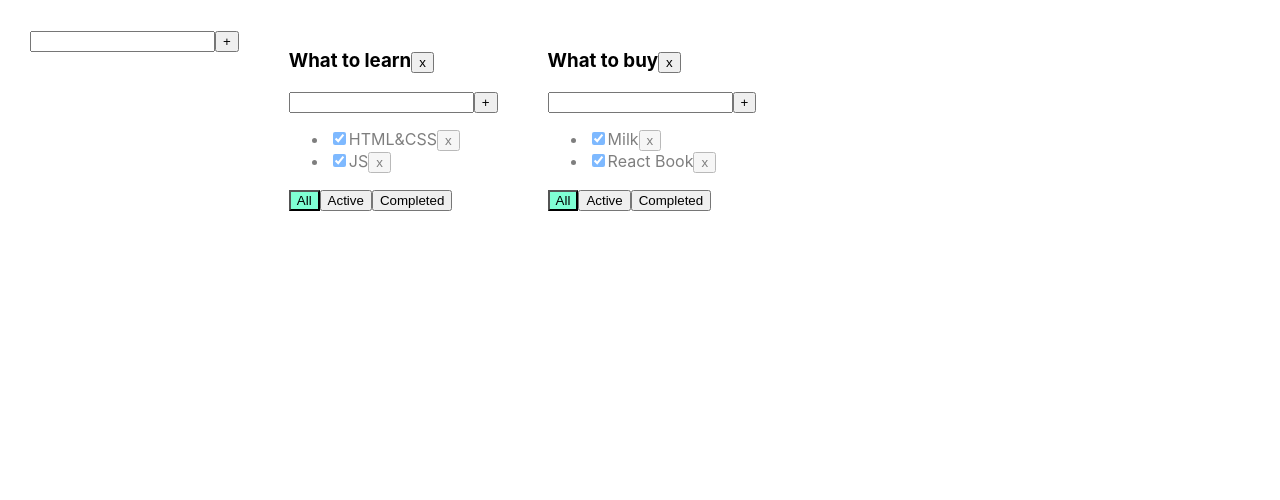
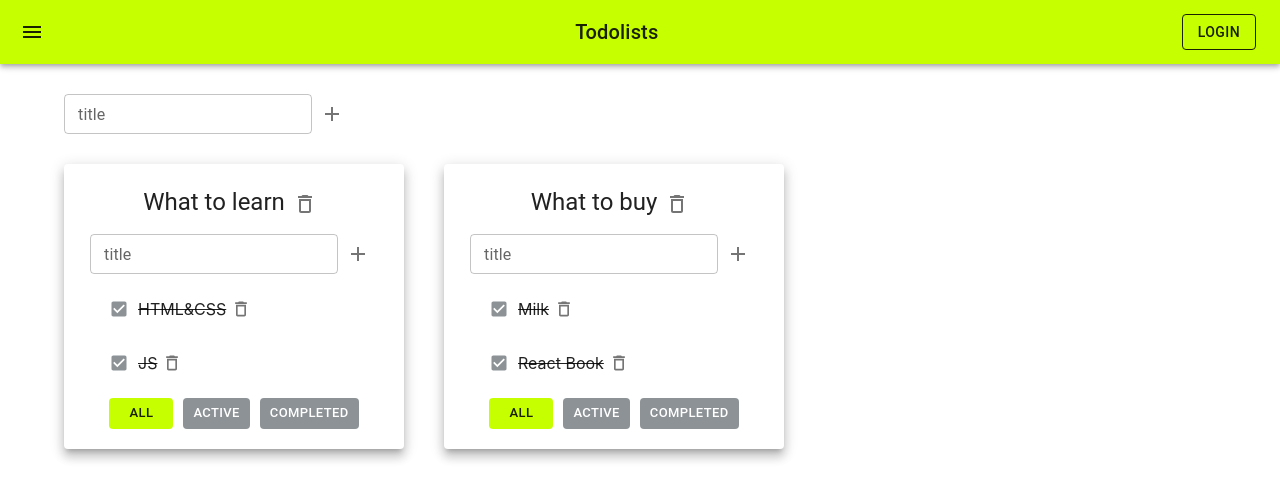
Before and after one commit to Pavel-Grigoryev/todolist-ts-07, a React (Create React App) app: page / in a window 1280 px wide. Shown: the top 500 px of the page. Built offline with nearby package versions, Linux system fonts and the light colour scheme.

Commit message:
MUI components added

```diff
--- a/package.json
+++ b/package.json
@@ -3,6 +3,10 @@
   "version": "0.1.0",
   "private": true,
   "dependencies": {
+    "@emotion/react": "^11.10.4",
+    "@emotion/styled": "^11.10.4",
+    "@mui/icons-material": "^5.10.9",
+    "@mui/material": "^5.10.11",
     "@testing-library/jest-dom": "^4.2.4",
     "@testing-library/react": "^9.3.2",
     "@testing-library/user-event": "^7.1.2",
@@ -14,7 +18,7 @@
     "react": "^16.13.1",
     "react-dom": "^16.13.1",
     "react-scripts": "3.4.1",
-    "typescript": "~3.7.2",
+    "typescript": "^4.8.4",
     "uuid": "^8.0.0"
   },
   "scripts": {
--- a/src/AddItemForm.tsx
+++ b/src/AddItemForm.tsx
@@ -1,4 +1,6 @@
 import React, {ChangeEvent, KeyboardEvent, useState} from 'react';
+import {IconButton, TextField} from "@mui/material";
+import AddIcon from '@mui/icons-material/Add';
 
 type AddItemFormPropsType = {
     addItem: (title: string) => void
@@ -30,13 +32,24 @@ export function AddItemForm(props: AddItemFormPropsType) {
     }
 
     return <div>
-        <input value={title}
-               onChange={onChangeHandler}
-               onKeyPress={onKeyPressHandler}
-               className={error ? "error" : ""}
+        <TextField id="standard-basic"
+                   value={title}
+                   size={"small"}
+                   label="title"
+                   variant="outlined"
+                   onChange={onChangeHandler}
+                   onKeyPress={onKeyPressHandler}
+                   error={!!error}
+                   helperText={error && 'Title is required'}
         />
-        <button onClick={addItem}>+</button>
-
-        {error && <div className="error-message">{error}</div>}
+        {/*<input value={title}*/}
+        {/*       onChange={onChangeHandler}*/}
+        {/*       onKeyPress={onKeyPressHandler}*/}
+        {/*       className={error ? "error" : ""}*/}
+        {/*/>*/}
+        <IconButton onClick={addItem}>
+            <AddIcon/>
+        </IconButton>
+        {/*{error && <div className="error-message">{error}</div>}*/}
     </div>
 }
--- a/src/App.css
+++ b/src/App.css
@@ -1,3 +1,4 @@
+/*
 .App {
   padding: 30px;
   display: flex;
@@ -6,19 +7,24 @@
 .App > div {
   margin-right: 50px;
 }
+*/
 
-.error {
-  border: red 1px solid;
+/*.error {*/
+/*  border: red 1px solid;*/
+/*}*/
+
+/*.error-message {*/
+/*  color: red;*/
+/*}*/
+
+/*.active-filter {*/
+/*  background-color: aquamarine;*/
+/*}*/
+
+/*.is-done {*/
+/*  opacity: 0.5;*/
+/*}*/
+
+{
+text-decoration: line-through;
 }
-
-.error-message {
-  color: red;
-}
-
-.active-filter {
-  background-color: aquamarine;
-}
-
-.is-done {
-  opacity: 0.5;
-}
--- a/src/App.tsx
+++ b/src/App.tsx
@@ -3,9 +3,21 @@ import './App.css';
 import {TaskType, Todolist} from './Todolist';
 import {v1} from 'uuid';
 import {AddItemForm} from './AddItemForm';
+import {AppBar, Button, Container, Grid, IconButton, Paper, Toolbar, Typography} from '@mui/material';
+import {Menu} from "@mui/icons-material";
+
+//data -> CRUD
+//create +
+//read (+,+,+)// filter => //sort, pagination
+//update +
+//delete +
+
+//CLI
+//GUI-!!!!!!
+//VUI
 
 export type FilterValuesType = "all" | "active" | "completed";
-type TodolistType = {
+export type TodolistType = {
     id: string
     title: string
     filter: FilterValuesType
@@ -17,15 +29,22 @@ type TasksStateType = {
 
 
 function App() {
-    function removeTask(id: string, todolistId: string) {
-        //достанем нужный массив по todolistId:
-        let todolistTasks = tasks[todolistId];
-        // перезапишем в этом объекте массив для нужного тудулиста отфилтрованным массивом:
-        tasks[todolistId] = todolistTasks.filter(t => t.id != id);
-        // засетаем в стейт копию объекта, чтобы React отреагировал перерисовкой
-        setTasks({...tasks});
-    }
 
+    //data -> CRUD
+//create +
+//read (+,+,+)// filter => //sort, pagination
+//update +
+//delete +
+
+//CLI
+//GUI-!!!!!!
+//VUI
+
+
+
+
+    // tasks
+    //C:
     function addTask(title: string, todolistId: string) {
         let task = {id: v1(), title: title, isDone: false};
         //достанем нужный массив по todolistId:
@@ -36,14 +55,19 @@ function App() {
         setTasks({...tasks});
     }
 
-    function changeFilter(value: FilterValuesType, todolistId: string) {
-        let todolist = todolists.find(tl => tl.id === todolistId);
-        if (todolist) {
-            todolist.filter = value;
-            setTodolists([...todolists])
+    //U:
+    function changeTaskTitle(id: string, newTitle: string, todolistId: string) {
+        //достанем нужный массив по todolistId:
+        let todolistTasks = tasks[todolistId];
+        // найдём нужную таску:
+        let task = todolistTasks.find(t => t.id === id);
+        //изменим таску, если она нашлась
+        if (task) {
+            task.title = newTitle;
+            // засетаем в стейт копию объекта, чтобы React отреагировал перерисовкой
+            setTasks({...tasks});
         }
     }
-
     function changeStatus(id: string, isDone: boolean, todolistId: string) {
         //достанем нужный массив по todolistId:
         let todolistTasks = tasks[todolistId];
@@ -56,19 +80,19 @@ function App() {
             setTasks({...tasks});
         }
     }
-    function changeTaskTitle(id: string, newTitle: string, todolistId: string) {
+
+    //D:
+    function removeTask(id: string, todolistId: string) {
         //достанем нужный массив по todolistId:
         let todolistTasks = tasks[todolistId];
-        // найдём нужную таску:
-        let task = todolistTasks.find(t => t.id === id);
-        //изменим таску, если она нашлась
-        if (task) {
-            task.title = newTitle;
+        // перезапишем в этом объекте массив для нужного тудулиста отфилтрованным массивом:
+        tasks[todolistId] = todolistTasks.filter(t => t.id != id);
         // засетаем в стейт копию объекта, чтобы React отреагировал перерисовкой
         setTasks({...tasks});
     }
-    }
 
+    // todolists
+    //D:
     function removeTodolist(id: string) {
         // засунем в стейт список тудулистов, id которых не равны тому, который нужно выкинуть
         setTodolists(todolists.filter(tl => tl.id != id));
@@ -77,14 +101,26 @@ function App() {
         // засетаем в стейт копию объекта, чтобы React отреагировал перерисовкой
         setTasks({...tasks});
     }
-    function changeTodolistTitle(id: string, title: string) {
-        // найдём нужный todolist
-        const todolist = todolists.find(tl => tl.id === id);
-        if (todolist) {
-            // если нашёлся - изменим ему заголовок
-            todolist.title = title;
-            setTodolists([...todolists]);
+    //U:
+    function changeTodolistTitle(todoListId: string, title: string) {
+        setTodolists(todolists.map(tl => tl.id === todoListId ? {...tl, title: title}: tl))
     }
+
+    function changeFilter(value: FilterValuesType, todolistId: string) {
+        setTodolists(todolists.map(tl => tl.id === todolistId ? {...tl, filter: value}: tl))
+    }
+
+
+    //C:
+    function addTodolist(title: string) {
+        let newTodolistId = v1();
+        let newTodolist: TodolistType = {id: newTodolistId, title: title, filter: 'all'};
+        const nextState =  [newTodolist, ...todolists]
+        setTodolists(nextState);
+        setTasks({
+            ...tasks,
+            [newTodolistId]: []
+        })
     }
 
     let todolistId1 = v1();
@@ -106,33 +142,43 @@ function App() {
         ]
     });
 
-    function addTodolist(title: string) {
-        let newTodolistId = v1();
-        let newTodolist: TodolistType = {id: newTodolistId, title: title, filter: 'all'};
-        setTodolists([newTodolist, ...todolists]);
-        setTasks({
-            ...tasks,
-            [newTodolistId]: []
-        })
-    }
+
 
     return (
         <div className="App">
-            <AddItemForm addItem={addTodolist} />
+            <AppBar position="static">
+                <Toolbar style={{justifyContent: "space-between"}}>
+                    <IconButton edge="start" color="inherit" aria-label="menu">
+                        <Menu/>
+                    </IconButton>
+                    <Typography variant="h6">
+                        Todolists
+                    </Typography>
+                    <Button color="inherit" variant={"outlined"}>Login</Button>
+                </Toolbar>
+            </AppBar>
+            <Container>
+                <Grid container style={{margin: "30px 0"}} >
+                    <AddItemForm addItem={addTodolist}/>
+                </Grid>
+                <Grid container spacing={5}>
                     {
                         todolists.map(tl => {
                             let allTodolistTasks = tasks[tl.id];
                             let tasksForTodolist = allTodolistTasks;
 
                             if (tl.filter === "active") {
-                        tasksForTodolist = allTodolistTasks.filter(t => t.isDone === false);
+                                tasksForTodolist = allTodolistTasks.filter(t => !t.isDone);
                             }
                             if (tl.filter === "completed") {
-                        tasksForTodolist = allTodolistTasks.filter(t => t.isDone === true);
+                                tasksForTodolist = allTodolistTasks.filter(t => t.isDone);
                             }
-
-                    return <Todolist
-                        key={tl.id}
+                            return (
+                                <Grid item key={tl.id}>
+                                    <Paper style={{width: "300px", padding: '20px'}}
+                                           elevation={8}
+                                    >
+                                        <Todolist
                                             id={tl.id}
                                             title={tl.title}
                                             tasks={tasksForTodolist}
@@ -145,8 +191,16 @@ function App() {
                                             changeTaskTitle={changeTaskTitle}
                                             changeTodolistTitle={changeTodolistTitle}
                                         />
+                                    </Paper>
+                                </Grid>
+                            )
+
                         })
                     }
+                </Grid>
+
+            </Container>
+
 
         </div>
     );
--- a/src/Todolist.tsx
+++ b/src/Todolist.tsx
@@ -2,6 +2,9 @@ import React, {ChangeEvent} from 'react';
 import {FilterValuesType} from './App';
 import {AddItemForm} from './AddItemForm';
 import {EditableSpan} from './EditableSpan';
+import {Button, Checkbox, IconButton, List, ListItem, Typography} from "@mui/material";
+import DeleteOutlineOutlinedIcon from '@mui/icons-material/DeleteOutlineOutlined';
+
 
 export type TaskType = {
     id: string
@@ -39,12 +42,15 @@ export function Todolist(props: PropsType) {
     const onActiveClickHandler = () => props.changeFilter("active", props.id);
     const onCompletedClickHandler = () => props.changeFilter("completed", props.id);
 
-    return <div>
-        <h3> <EditableSpan value={props.title} onChange={changeTodolistTitle} />
-            <button onClick={removeTodolist}>x</button>
-        </h3>
+    return <div style={{textAlign: 'center'}}>
+        <Typography variant={"h5"} style={{marginBottom: "10px"}}><EditableSpan value={props.title}
+                                                                                onChange={changeTodolistTitle}/>
+            <IconButton onClick={removeTodolist}>
+                <DeleteOutlineOutlinedIcon/>
+            </IconButton>
+        </Typography>
         <AddItemForm addItem={addTask}/>
-        <ul>
+        <List>
             {
                 props.tasks.map(t => {
                     const onClickHandler = () => props.removeTask(t.id, props.id)
@@ -57,24 +63,63 @@ export function Todolist(props: PropsType) {
                     }
 
 
-                    return <li key={t.id} className={t.isDone ? "is-done" : ""}>
-                        <input type="checkbox" onChange={onChangeHandler} checked={t.isDone}/>
-                        <EditableSpan value={t.title} onChange={onTitleChangeHandler} />
-                        <button onClick={onClickHandler}>x</button>
-                    </li>
+                    return <ListItem key={t.id}
+                                     className={t.isDone ? "is-done" : ""}
+                                     style={{
+                                         textDecoration: t.isDone ? "line-through": "none",
+                                         justifyContent: 'flex-start'
+                                     }}
+                    >
+                        <Checkbox
+                            onChange={onChangeHandler}
+                            checked={t.isDone}
+                            size={"small"}
+                            color="secondary"
+                        />
+                        <EditableSpan value={t.title}
+                                      onChange={onTitleChangeHandler}
+                        />
+                        <IconButton onClick={onClickHandler} size="small">
+                            <DeleteOutlineOutlinedIcon style={{width: '20px'}}/>
+                        </IconButton>
+                    </ListItem>
                 })
             }
-        </ul>
+        </List>
         <div>
-            <button className={props.filter === 'all' ? "active-filter" : ""}
-                    onClick={onAllClickHandler}>All
-            </button>
-            <button className={props.filter === 'active' ? "active-filter" : ""}
-                    onClick={onActiveClickHandler}>Active
-            </button>
-            <button className={props.filter === 'completed' ? "active-filter" : ""}
-                    onClick={onCompletedClickHandler}>Completed
-            </button>
+            <Button
+                onClick={onAllClickHandler}
+                color={props.filter === 'all' ? "primary" : "secondary"}
+                variant={"contained"}
+                size={"small"}
+                style={{
+                    marginRight: '10px'
+                }}
+                disableElevation
+            >
+                All
+            </Button>
+            <Button
+                onClick={onActiveClickHandler}
+                variant={"contained"}
+                color={props.filter === 'active' ? "primary" : "secondary"}
+                size={"small"}
+                style={{
+                    marginRight: '10px'
+
+                }}
+                disableElevation
+            >
+                Active
+            </Button>
+            <Button
+                onClick={onCompletedClickHandler}
+                variant={"contained"}
+                color={props.filter === 'completed' ? "primary" : "secondary"}
+                size={"small"}
+                disableElevation
+            >Completed
+            </Button>
         </div>
     </div>
 }
--- a/src/index.tsx
+++ b/src/index.tsx
@@ -3,8 +3,26 @@ import ReactDOM from 'react-dom';
 import './index.css';
 import App from './App';
 import * as serviceWorker from './serviceWorker';
+import { ThemeProvider, createTheme } from '@mui/material/styles';
 
-ReactDOM.render(<App />,  document.getElementById('root'));
+
+const theme = createTheme({
+    palette: {
+        primary: {
+            main: '#c6ff00',
+        },
+        secondary: {
+            main: '#8C9296',
+        },
+    },
+
+});
+
+ReactDOM.render(
+    <ThemeProvider theme={theme}>
+        <App/>
+    </ThemeProvider>
+    ,document.getElementById('root'));
 
 // If you want your app to work offline and load faster, you can change
 // unregister() to register() below. Note this comes with some pitfalls.
```
Also changed, not shown: src/EditableSpan.tsx (+8 -2 lines), src/store/todolist-reducer.ts (added, +60 -0 lines), tsconfig.json (deleted, +0 -25 lines), 2 other files (tests, documents, lock files or other folders). Lines whose indentation alone changed are shown as unchanged.
